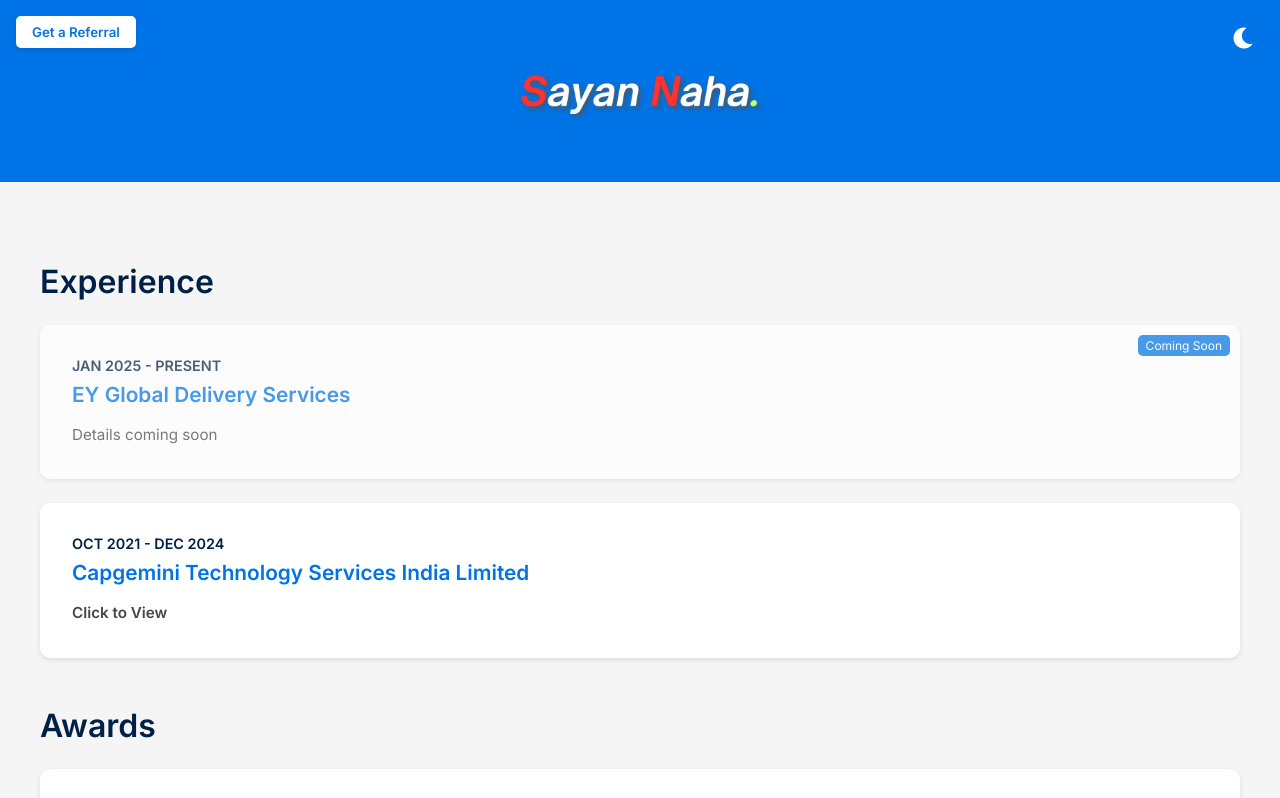
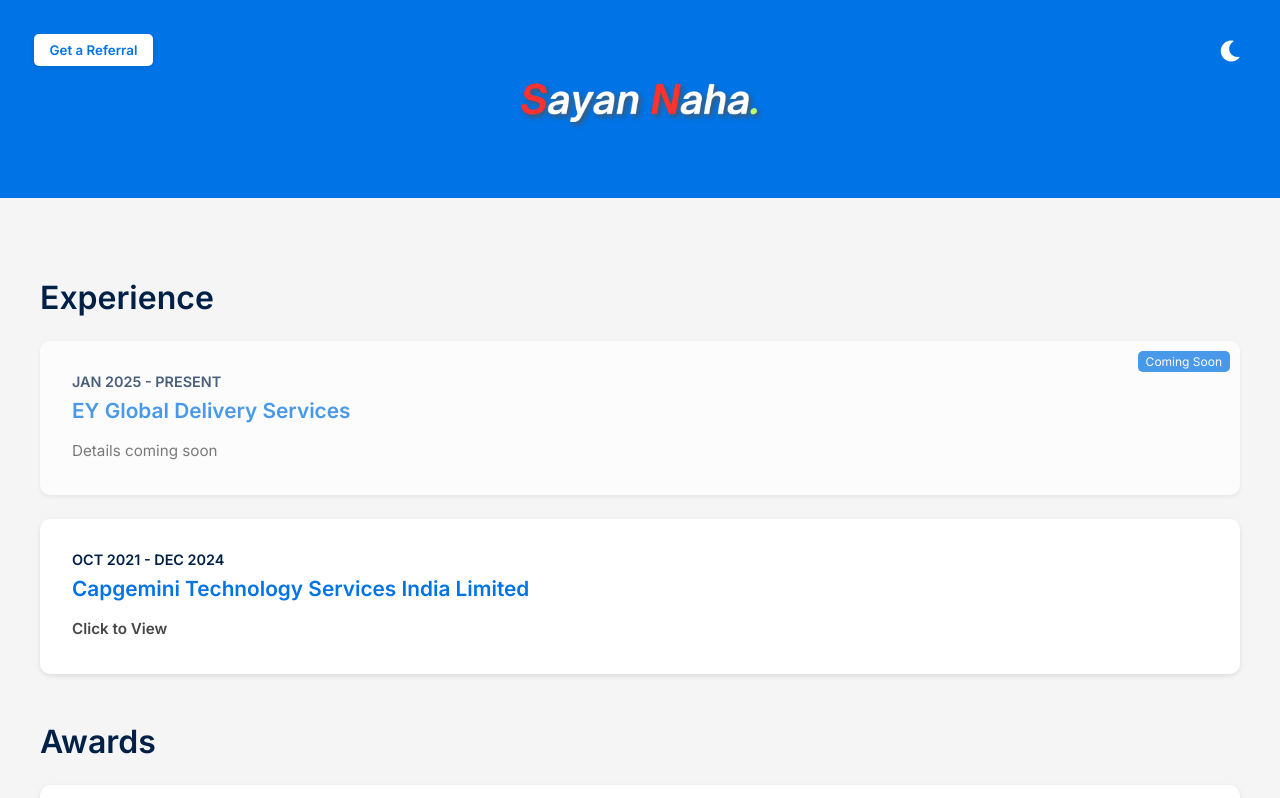
Before and after one commit to sayannaha/my-portfolio, a plain HTML site: page index.html in a window 1280 px wide. Shown: the top 798 px of the page. Drawn offline with Linux system fonts and the light colour scheme.

Commit message:
Update index.html

```diff
--- a/index.html
+++ b/index.html
@@ -51,7 +51,7 @@
             background: #0073e6;
             color: white;
             text-align: center;
-            padding: 1rem;
+            padding: 1.5rem;
             position: relative;
         }
 
@@ -65,8 +65,8 @@
         /* Theme Toggle */
         .theme-toggle {
             position: absolute;
-            top: 1rem;
-            right: 1rem;
+            top: 1.8rem;
+            right: 1.8rem;
             background: none;
             border: none;
             color: white;
@@ -202,8 +202,8 @@
         /* Referral Button */
         .refer-button {
             position: absolute;
-            top: 1rem;
-            left: 1rem;
+            top: 2.1rem;
+            left: 2.1rem;
             background: white;
             color: var(--primary-color);
             border: none;
```
